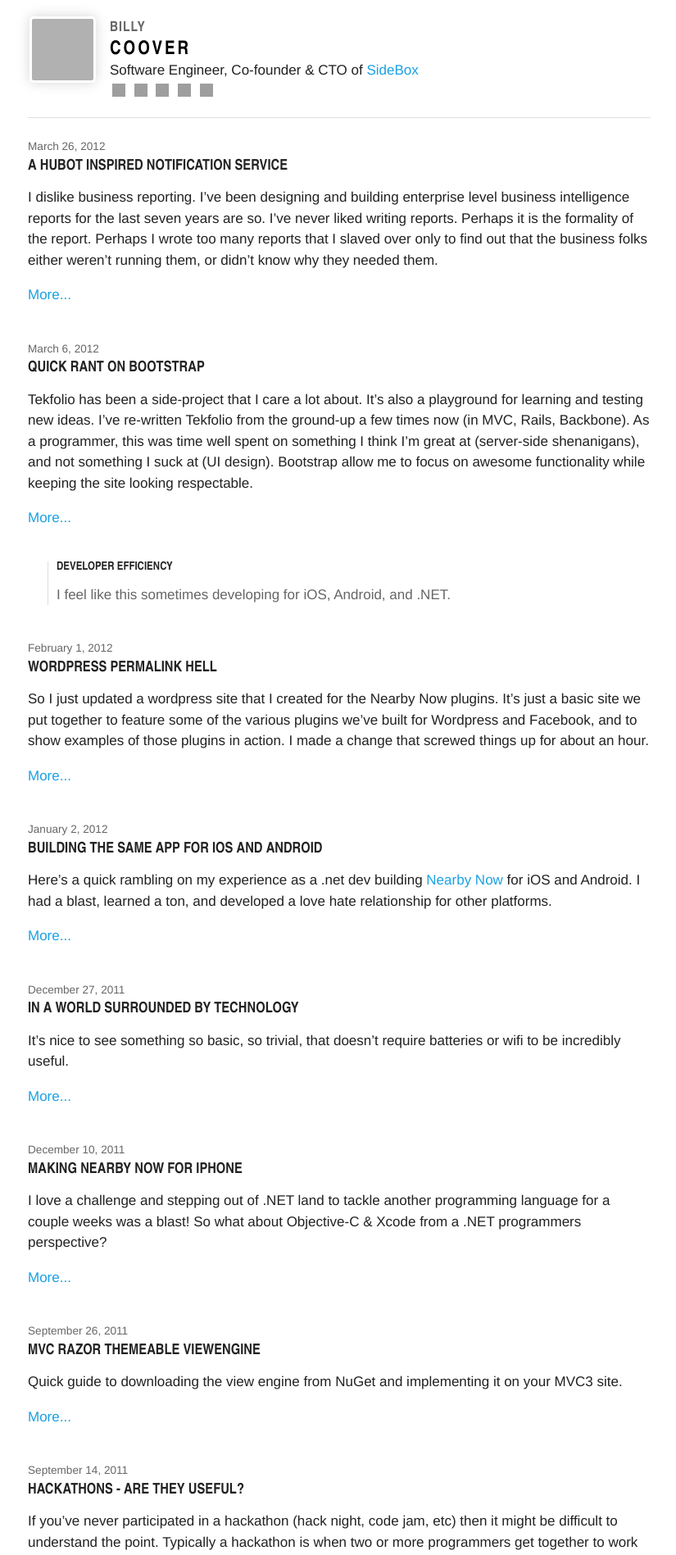
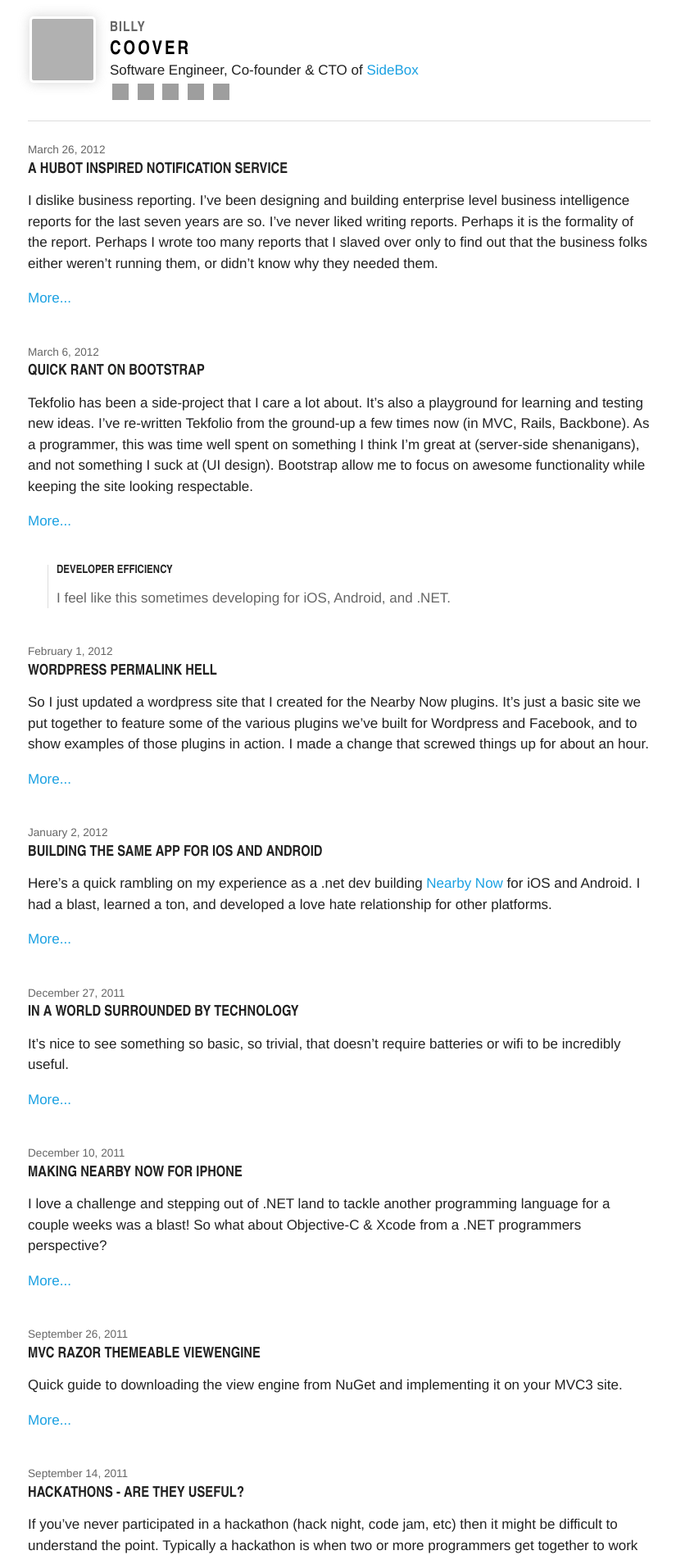
Before and after one commit to azcoov/azcoov.github.com, a Jekyll site: the page built from index.html, in a window 1280 px wide. Shown: the top 1897 px of the page at 82% size, without its empty margins (226-1051 px from the left). Built offline with Jekyll 4.4.1, drawn with Linux system fonts in a browser that asks for light colours; Markdown is read by kramdown in place of the engine named in the settings; comment, search, counter and statistics services are not loaded; grey boxes are pictures that could not be loaded.

Commit message:
Update _layouts/default.html

```diff
--- a/_layouts/default.html
+++ b/_layouts/default.html
@@ -55,19 +55,19 @@
     	<span>Software Engineer, Co-founder & CTO of <a href="http://www.sidebox.com">SideBox</a></span><br />
     	<div class="social">
     	  <a href="https://twitter.com/billycoover" id="twitter">
-            <img src="https://s3.amazonaws.com/assets.coovtech/twitter.png" alt="twitter" title="@billycoover on Twitter" height="16" width="16">
+            <img src="https://s3.amazonaws.com/assets.coovtech/twitter.png" alt="twitter" title="@billycoover on Twitter" height="20" width="20">
           </a>
           <a href="https://github.com/azcoov" id="github">
-            <img src="https://s3.amazonaws.com/assets.coovtech/github.png" alt="github" title="@azcoov on GitHub" height="16" width="16">
+            <img src="https://s3.amazonaws.com/assets.coovtech/github.png" alt="github" title="@azcoov on GitHub" height="20" width="20">
           </a>
     	  <a href="http://plus.google.com/110690218781759841805" id="googleplus">
-            <img src="https://s3.amazonaws.com/assets.coovtech/google_plus.png" alt="googleplus" title="@billycoover on Google+" height="16" width="16">
+            <img src="https://s3.amazonaws.com/assets.coovtech/google_plus.png" alt="googleplus" title="@billycoover on Google+" height="20" width="20">
           </a>
           <a href="http://www.linkedin.com/in/billycoover" id="linkedin">
-            <img src="https://s3.amazonaws.com/assets.coovtech/lnked_in.png" alt="linkedin" title="@billycoover on LinkedIn" height="16" width="16">
+            <img src="https://s3.amazonaws.com/assets.coovtech/lnked_in.png" alt="linkedin" title="@billycoover on LinkedIn" height="20" width="20">
           </a>
           <a href="/feed" id="rss">
-            <img src="https://s3.amazonaws.com/assets.coovtech/rss.png" alt="rss" title="Subscribe to this blog's RSS feed" height="16" width="16">
+            <img src="https://s3.amazonaws.com/assets.coovtech/rss.png" alt="rss" title="Subscribe to this blog's RSS feed" height="20" width="20">
           </a>
         </div>
     </div>
```
